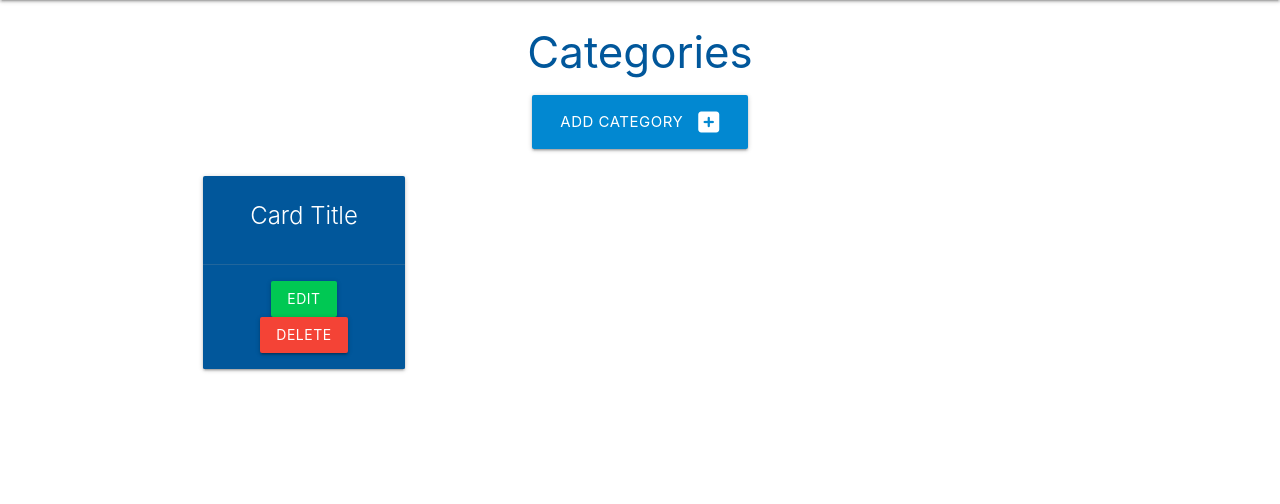
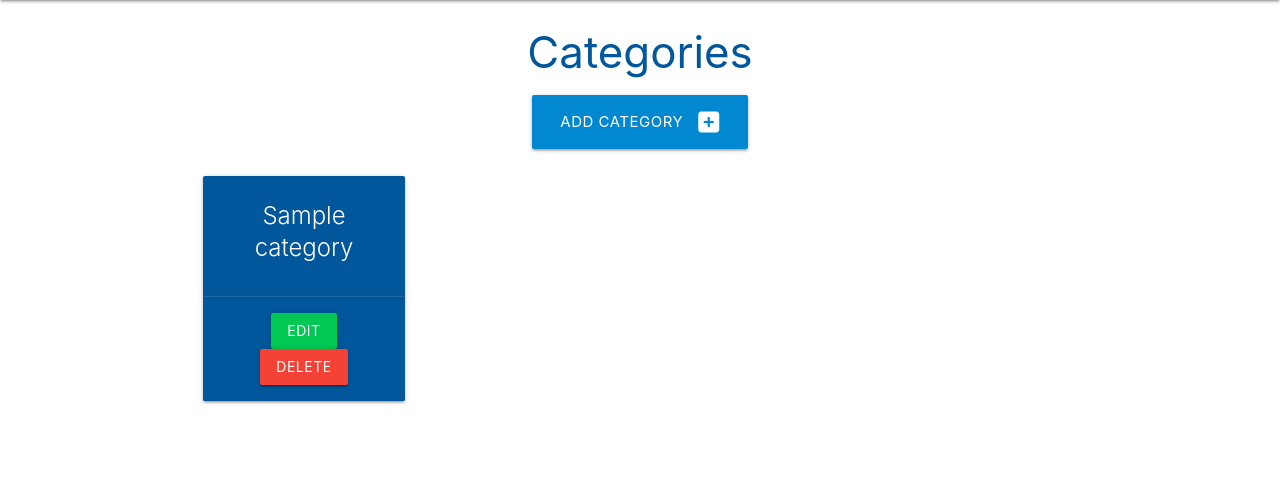
Before and after one commit to GeorgianF/Task_Manager_Project_CI, a Flask app: page /categories in a window 1280 px wide. Shown: the part 64-568 px from the top of the page. Run offline with Flask 2, Linux system fonts and the light colour scheme; tables that the repository leaves empty hold one stand-in row (values such as "Sample post"); some libraries are stand-ins or nearby versions.

Commit message:
add for loop in categories.html to run the the categories list that was created in the routes.py

```diff
--- a/taskmanager/routes.py
+++ b/taskmanager/routes.py
@@ -10,7 +10,8 @@ def home():
 
 @app.route("/categories")
 def categories():
-    return render_template("categories.html")
+    categories = list(Category.query.order_by(Category.category_name).all())
+    return render_template("categories.html", categories=categories)
 
 
 @app.route("/add_category", methods=["GET", "POST"])
--- a/taskmanager/templates/categories.html
+++ b/taskmanager/templates/categories.html
@@ -12,10 +12,11 @@
 </div>
 
 <div class="row">
+    {% for category in categories %}
     <div class="col s12 m6 l3">
       <div class="card light-blue darken-4 center-align">
         <div class="card-content white-text">
-          <span class="card-title">Card Title</span>
+          <span class="card-title">{{ category.category_name }}</span>
 
         </div>
         <div class="card-action">
@@ -24,6 +25,7 @@
         </div>
       </div>
     </div>
+    {% endfor %}
   </div>
 
 {% endblock %}
```
